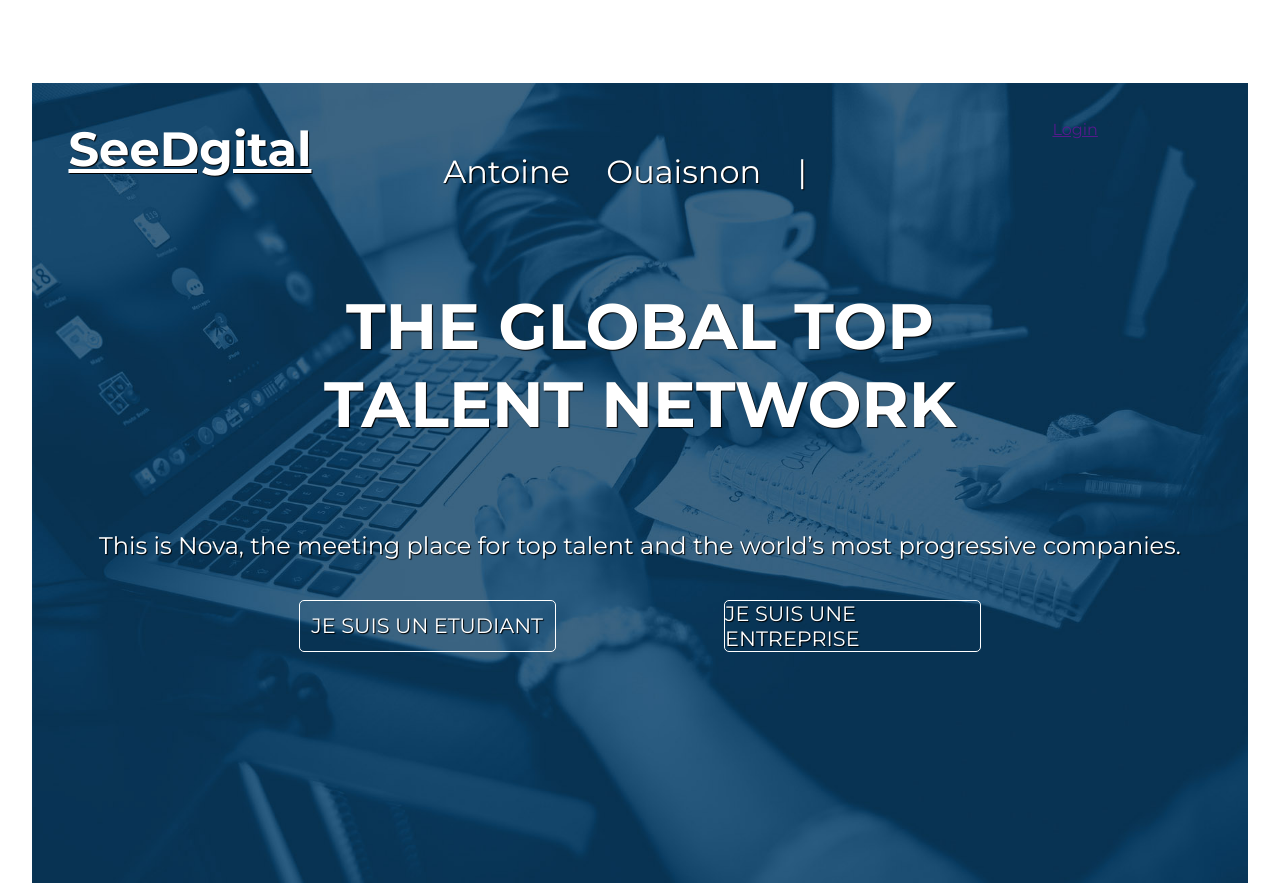
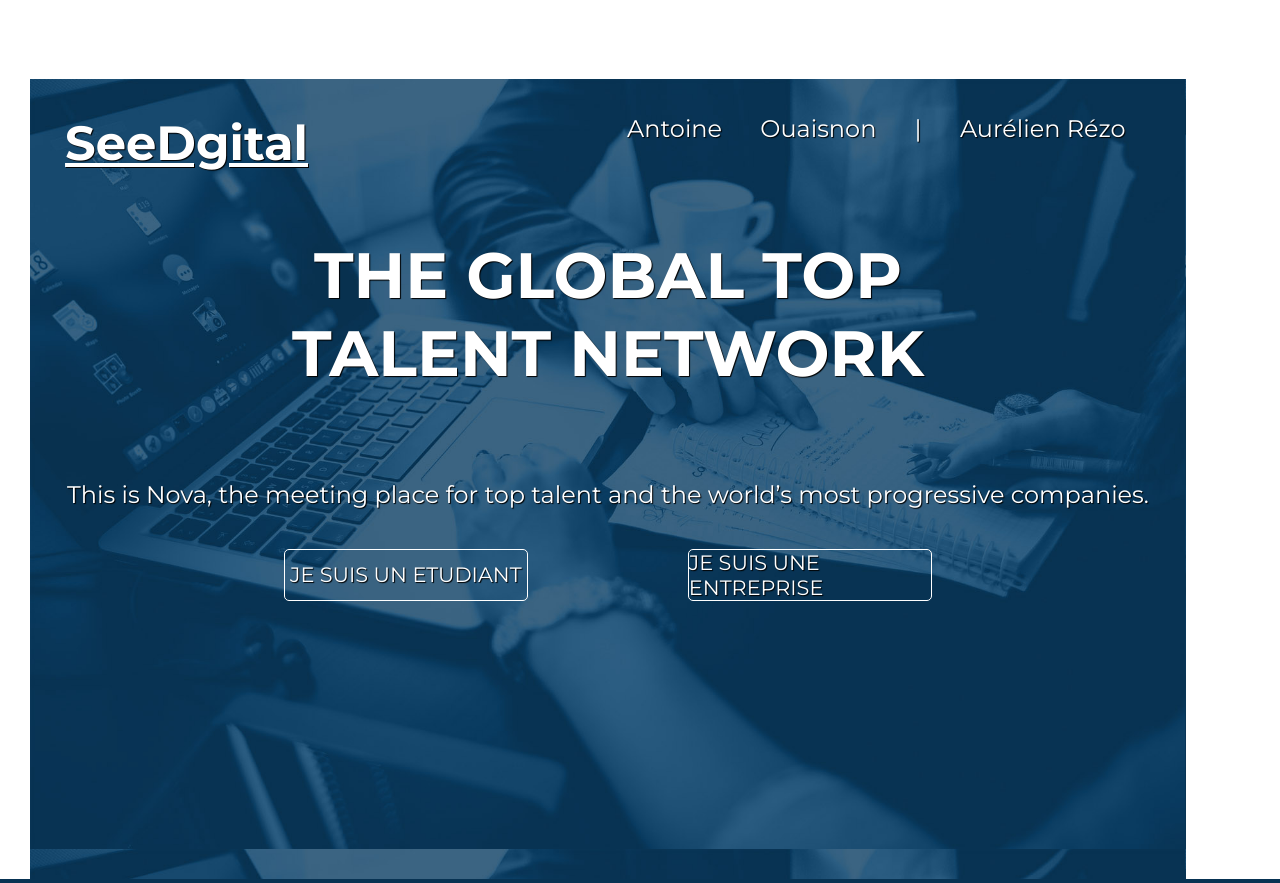
Before and after one commit to Hell0ow/startup-weekend-groupe-12, a PHP site: page / in a window 1280 px wide. Run offline with PHP 8.4, Linux system fonts and the light colour scheme.

Commit message:
save_header_only_blue

```diff
--- a/css/style.css
+++ b/css/style.css
@@ -1,7 +1,7 @@
 body
 {
 	height: 100%;
-	width: 100%;
+	width: 95%;
 	margin: 0px;
 	font-family: Montserrat, serif;
 }
@@ -47,11 +47,15 @@
 
 #header_navbar_section
 {
-	font-size: 2em;
-	width: 35%;
+	font-size: 1.5em;
+	width: 50%;
 	display: flex;
 	justify-content: space-around;
 	text-shadow: 1px 1px 1px black;
+}
+
+#header_navbar_section_connexion_div
+{
 }
 
 #header_navbar_section a, #header_navbar_section span
@@ -125,3 +129,9 @@
 	background-color: white;
 	color: black;
 }
+
+
+footer
+{
+
+}
--- a/index.html
+++ b/index.html
@@ -11,17 +11,15 @@
 		<div id="wallpaper_background">
 			<section id="header_navbar">
 				<a id="header_navbar_title" href="/startupweekend">SeeDgital</a>
-				<p id="header_navbar_section">
+				<div id="header_navbar_section">
 					<a href="">Antoine</a>
 					<a href="">Ouaisnon</a>
 					<span href="">|</span>
-					<div>
-						<a href="/startupweekend/profil.php">
-
-						</a>
+					<div id="header_navbar_section_connexion_div">
+						<a href="/startupweekend/profil.html">Aurélien Rézo</a>
+						<img src="">
 					</div>
-					<a href="">Login</a>
-				</p>
+				</div>
 			</section>
 			<div id="header_title_div">
 				<p id="header_title">THE GLOBAL TOP TALENT NETWORK</p>
@@ -41,5 +39,13 @@
 		</div>
 
 	</header>
+
+	<section>
+
+	</section>
+
+	<footer>
+
+	</footer>
 </body>
 </html>
```
